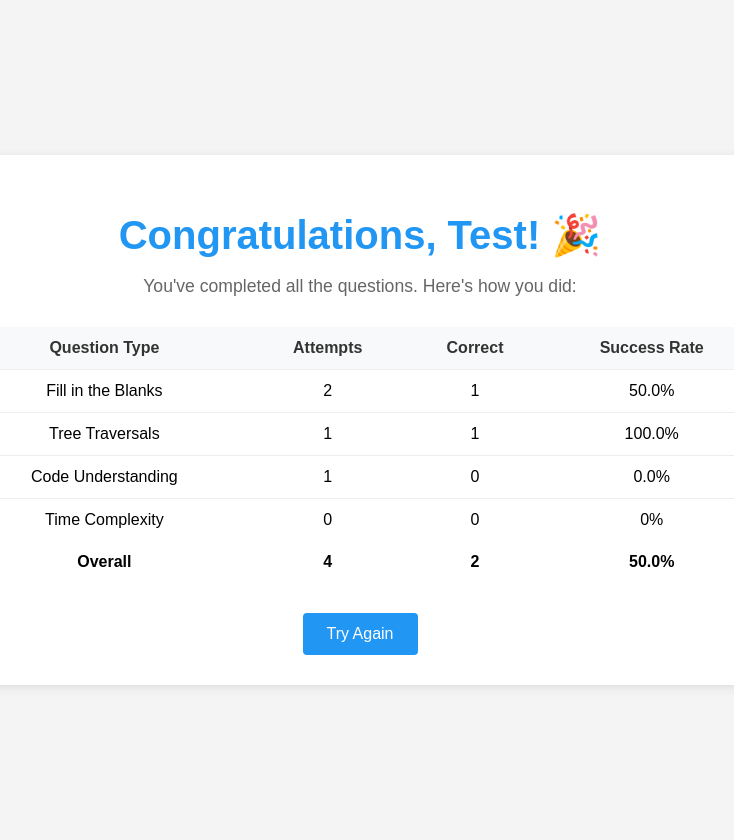
After one commit to DdIiVvYyAaMm/DSA-Tutor-App, a Flask app: page /stats in a window 1280 px wide. The commit adds this page. Shown: the whole page, without its empty margins (280-1014 px from the left). Run offline with Flask 3, Linux system fonts and the light colour scheme; a user stored in the database is signed in; data comes from the database, SQL or seed files in the repository; both versions use the stored data as it was after the commit; some libraries are stand-ins or nearby versions.

Commit message:
Adding completion page and fixing q4

```diff
--- a/app.py
+++ b/app.py
@@ -16,6 +16,7 @@ app = Flask(__name__)
 #     session.clear()
 
 app.secret_key = os.getenv("FLASK_SECRET_KEY")
+
 
 QUESTION_TYPE_MAP = {
     'q1': 'fill_in_blanks',
@@ -80,13 +81,26 @@ def login_required(f):
 
 def initialize_user_queue():
     """Initialize user session with first question and required tracking variables"""
+    if 'username' in session:
+        # Create/update user in database
+        conn = get_db_connection()
+        cursor = conn.cursor()
+        cursor.execute("""
+            INSERT OR REPLACE INTO users (
+                username, current_question,
+                q1_attempts, q1_correct,
+                q2_attempts, q2_correct,
+                q3_attempts, q3_correct,
+                q4_attempts, q4_correct,
+                q5_attempts, q5_correct,
+                current_theme
+            ) VALUES (?, 1, 0, 0, 0, 0, 0, 0, 0, 0, 0, 0, 'B')
+        """, (session['username'],))
+        conn.commit()
+        conn.close()
+
     if 'question_queue' not in session:
-        session['question_queue'] = ['q1']  # Start with only Q1
-        session['q1_correct'] = 0
-        session['q2_correct'] = 0
-        session['q3_correct'] = 0
-        session['q4_correct'] = 0
-        session['q5_correct'] = 0
+        session['question_queue'] = ['q1']
         session['current_theme'] = 'B'
         session['current_question'] = 'q1'
         session['queue_building'] = True
@@ -375,13 +389,20 @@ def evaluate():
     code = data.get('code', '')
     tree_dependency = data.get('tree_dependency')
 
+    # print("question_text:", question_text)
+    # print("code:", code)
+    # print("tree_dependency:", tree_dependency)
+    # print("user_response:", user_response)
 
-    print("question_text:", question_text)
-    print("code:", code)
-    print("tree_dependency:", tree_dependency)
-    print("user_response:", user_response)
-
-
+    # Update attempts in database
+    conn = get_db_connection()
+    cursor = conn.cursor()
+    cursor.execute(f"""
+        UPDATE users
+        SET q{question_no}_attempts = q{question_no}_attempts + 1
+        WHERE username = ?
+    """, (session['username'],))
+    conn.commit()
 
     # Extract MCQ and comprehension responses for code questions
     if question_type == 'mcq_code':
@@ -408,6 +429,13 @@ def evaluate():
 
     # Update progress if correct
     if correct:
+        cursor.execute(f"""
+            UPDATE users
+            SET q{question_no}_correct = q{question_no}_correct + 1
+            WHERE username = ?
+        """, (session['username'],))
+        conn.commit()
+
         q_type = f'q{question_no}_correct'
         session[q_type] = session.get(q_type, 0) + 1
         update_queue_state(f'q{question_no}')
@@ -425,7 +453,7 @@ def evaluate():
                      The Python code provided to the student is as follows:\n{code}\n.
                      The binary tree dependency that was provided to the students is as follows: {tree_dependency}.
 			         To the multiple choice question, the student answered:{mcq_answer}.
-                     To the comprehension question, the student answered: “{comprehension}”.
+                     To the comprehension question, the student answered: "{comprehension}".
                      This is the correct answer to the multiple choice:{answers}.
 			         Provide specific feedback for both their multiple choice answer and their comprehension answer.
                      If the student's response has sufficiently answered the question and is correct or mostly correct, the only output should be congratulating the student and letting them know they answered the question correctly.
@@ -469,7 +497,13 @@ def evaluate():
     )
 
     feedback = response.choices[0].message.content.strip()
+    conn.close()
 
+    is_complete = len(session['question_queue']) <= 1 and not session.get('queue_building', True)
+    print(is_complete)
+
+    # Check if queue is empty and building phase is complete
+    #is_complete = len(session['question_queue']) == 0 and not session.get('queue_building', True)
 
     return jsonify({
         'correct': correct,
@@ -480,9 +514,68 @@ def evaluate():
             'current_question': session['current_question'],
             'progress': {
                 f'q{i}': session.get(f'q{i}_correct', 0) for i in range(1, 6)
-            }
+            },
+            'is_complete': is_complete
         }
     })
+
+@app.route('/stats')
+@login_required
+def stats():
+    # Get user stats from database
+    conn = get_db_connection()
+    cursor = conn.cursor()
+    cursor.execute("""
+        SELECT
+            q1_attempts, q1_correct,
+            q2_attempts, q2_correct,
+            q3_attempts, q3_correct,
+            q4_attempts, q4_correct,
+            q5_attempts, q5_correct
+        FROM users
+        WHERE username = ?
+    """, (session['username'],))
+
+    user_stats = cursor.fetchone()
+    conn.close()
+
+    if not user_stats:
+        return redirect(url_for('index'))
+
+    # Calculate statistics
+    stats = {
+        'q1_attempts': user_stats[0],
+        'q1_correct': user_stats[1],
+        'q1_rate': round((user_stats[1] / user_stats[0] * 100) if user_stats[0] > 0 else 0, 1),
+
+        'q2_attempts': user_stats[2],
+        'q2_correct': user_stats[3],
+        'q2_rate': round((user_stats[3] / user_stats[2] * 100) if user_stats[2] > 0 else 0, 1),
+
+        'q3_attempts': user_stats[4],
+        'q3_correct': user_stats[5],
+        'q3_rate': round((user_stats[5] / user_stats[4] * 100) if user_stats[4] > 0 else 0, 1),
+
+        'q4_attempts': user_stats[6],
+        'q4_correct': user_stats[7],
+        'q4_rate': round((user_stats[7] / user_stats[6] * 100) if user_stats[6] > 0 else 0, 1),
+
+        'q5_attempts': user_stats[8],
+        'q5_correct': user_stats[9],
+        'q5_rate': round((user_stats[9] / user_stats[8] * 100) if user_stats[8] > 0 else 0, 1),
+    }
+
+    # Calculate totals
+    total_attempts = sum(user_stats[i] for i in range(0, 10, 2))
+    total_correct = sum(user_stats[i] for i in range(1, 10, 2))
+
+    stats.update({
+        'total_attempts': total_attempts,
+        'total_correct': total_correct,
+        'total_rate': round((total_correct / total_attempts * 100) if total_attempts > 0 else 0, 1)
+    })
+
+    return render_template('stats.html', username=session['username'], stats=stats)
 
 @app.route('/update_theme', methods=['POST'])
 @login_required
--- a/static/css/style.css
+++ b/static/css/style.css
@@ -81,6 +81,117 @@
 
     .login-title {
         font-size: 1.5rem;
+    }
+}
+
+/* Stats Page Styles */
+.stats-page {
+    min-height: 100vh;
+    background-color: #f4f4f4;
+    display: flex;
+    align-items: center;
+    justify-content: center;
+    padding: 20px;
+}
+
+.stats-container {
+    background: white;
+    border-radius: 8px;
+    box-shadow: 0 2px 10px rgba(0, 0, 0, 0.1);
+    padding: 30px;
+    width: 100%;
+    max-width: 800px;
+    animation: slideIn 0.5s ease-out;
+}
+
+.stats-header {
+    text-align: center;
+    margin-bottom: 30px;
+}
+
+.stats-header h1 {
+    color: #2196F3;
+    font-size: 2.5rem;
+    margin-bottom: 10px;
+}
+
+.stats-header p {
+    color: #666;
+    font-size: 1.1rem;
+}
+
+.stats-table {
+    width: 100%;
+    border-collapse: collapse;
+    margin: 20px 0;
+}
+
+.stats-table th,
+.stats-table td {
+    padding: 12px;
+    text-align: center;
+    border-bottom: 1px solid #eee;
+}
+
+.stats-table th {
+    background-color: #f8f9fa;
+    color: #333;
+    font-weight: 600;
+}
+
+.stats-table tr:last-child td {
+    border-bottom: none;
+}
+
+.stats-table tbody tr:hover {
+    background-color: #f8f9fa;
+}
+
+.stats-actions {
+    text-align: center;
+    margin-top: 30px;
+}
+
+.stats-button {
+    display: inline-block;
+    padding: 12px 24px;
+    background-color: #2196F3;
+    color: white;
+    text-decoration: none;
+    border-radius: 4px;
+    font-weight: 500;
+    transition: background-color 0.3s;
+}
+
+.stats-button:hover {
+    background-color: #1976D2;
+}
+
+@keyframes slideIn {
+    from {
+        opacity: 0;
+        transform: translateY(20px);
+    }
+    to {
+        opacity: 1;
+        transform: translateY(0);
+    }
+}
+
+/* Responsive adjustments */
+@media (max-width: 600px) {
+    .stats-container {
+        padding: 20px;
+    }
+
+    .stats-header h1 {
+        font-size: 2rem;
+    }
+
+    .stats-table th,
+    .stats-table td {
+        padding: 8px;
+        font-size: 0.9rem;
     }
 }
 
--- /dev/null
+++ b/templates/stats.html
@@ -0,0 +1,74 @@
+<!DOCTYPE html>
+<html lang="en">
+<head>
+    <meta charset="UTF-8">
+    <meta name="viewport" content="width=device-width, initial-scale=1.0">
+    <title>Your Performance Stats</title>
+    <link rel="stylesheet" href="/static/css/style.css">
+</head>
+<body class="stats-page">
+    <div class="stats-container">
+        <div class="stats-header">
+            <h1>Congratulations, {{ username }}! 🎉</h1>
+            <p>You've completed all the questions. Here's how you did:</p>
+        </div>
+
+        <div class="stats-content">
+            <table class="stats-table">
+                <thead>
+                    <tr>
+                        <th>Question Type</th>
+                        <th>Attempts</th>
+                        <th>Correct</th>
+                        <th>Success Rate</th>
+                    </tr>
+                </thead>
+                <tbody>
+                    <tr>
+                        <td>Fill in the Blanks</td>
+                        <td>{{ stats.q1_attempts }}</td>
+                        <td>{{ stats.q1_correct }}</td>
+                        <td>{{ stats.q1_rate }}%</td>
+                    </tr>
+                    <tr>
+                        <td>Tree Traversals</td>
+                        <td>{{ stats.q2_attempts }}</td>
+                        <td>{{ stats.q2_correct }}</td>
+                        <td>{{ stats.q2_rate }}%</td>
+                    </tr>
+                    <tr>
+                        <td>Code Understanding</td>
+                        <td>{{ stats.q3_attempts }}</td>
+                        <td>{{ stats.q3_correct }}</td>
+                        <td>{{ stats.q3_rate }}%</td>
+                    </tr>
+                    <tr>
+                        <td>Time Complexity</td>
+                        <td>{{ stats.q4_attempts }}</td>
+                        <td>{{ stats.q4_correct }}</td>
+                        <td>{{ stats.q4_rate }}%</td>
+                    </tr>
+                    <!-- <tr>
+                        <td>Parsons Puzzles</td>
+                        <td>{{ stats.q5_attempts }}</td>
+                        <td>{{ stats.q5_correct }}</td>
+                        <td>{{ stats.q5_rate }}%</td>
+                    </tr> -->
+                </tbody>
+                <tfoot>
+                    <tr>
+                        <td><strong>Overall</strong></td>
+                        <td><strong>{{ stats.total_attempts }}</strong></td>
+                        <td><strong>{{ stats.total_correct }}</strong></td>
+                        <td><strong>{{ stats.total_rate }}%</strong></td>
+                    </tr>
+                </tfoot>
+            </table>
+        </div>
+
+        <div class="stats-actions">
+            <a href="{{ url_for('logout') }}" class="stats-button try-again">Try Again</a>
+        </div>
+    </div>
+</body>
+</html>
```
Also changed, not shown: static/js/script.js (+37 -5 lines), questions.db (added), 1 other file.
